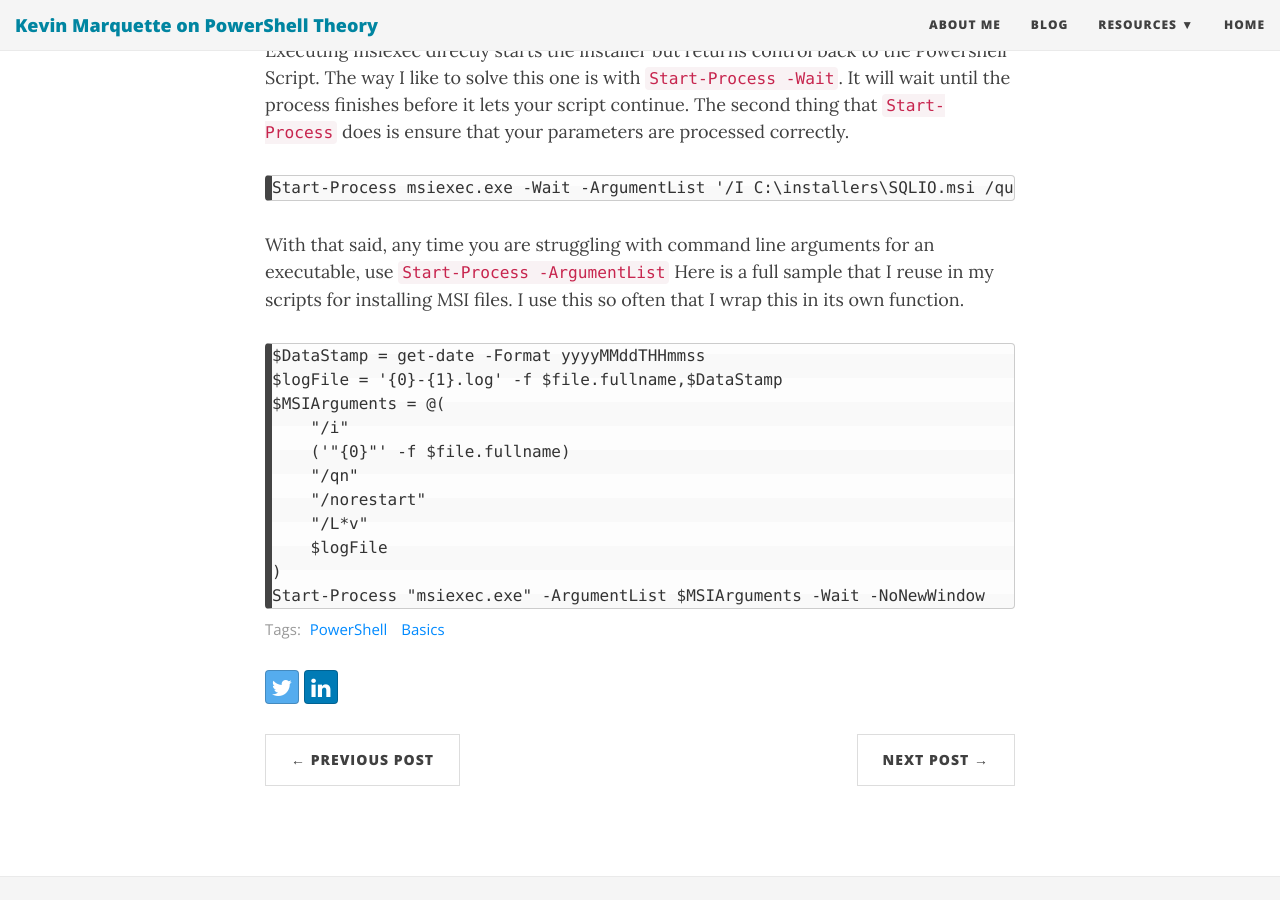
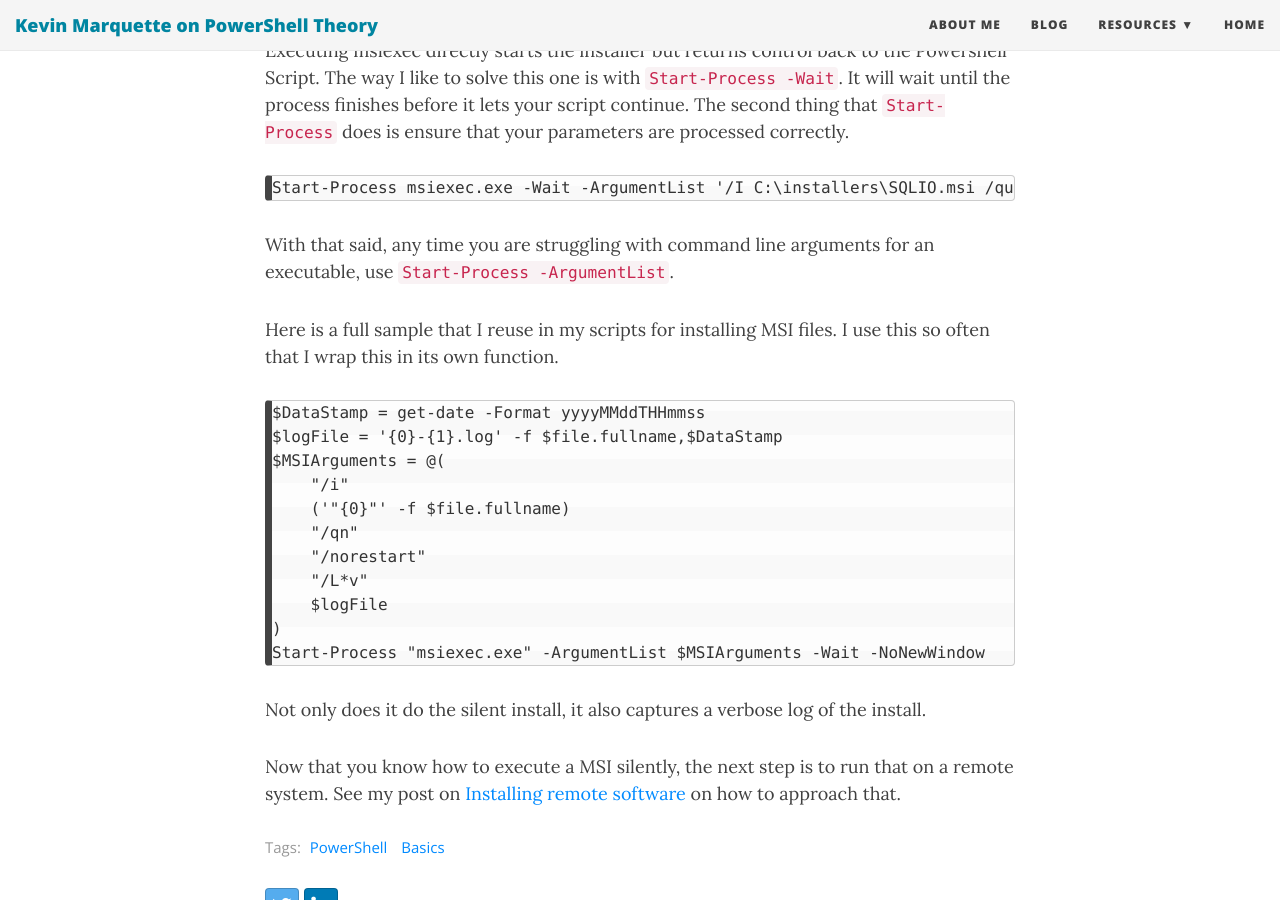
Before and after one commit to KevinMarquette/kevinmarquette.github.io, a Jekyll site: the page built from _posts/2016-10-21-powershell-installing-msi-files.md, in a window 1280 px wide and 900 px high, scrolled down 985 px. Built offline with Jekyll 4.4.1, drawn with Linux system fonts in a browser that asks for light colours; nearby versions of some CDN libraries.

Commit message:
add cross links

```diff
--- a/_posts/2016-10-21-powershell-installing-msi-files.md
+++ b/_posts/2016-10-21-powershell-installing-msi-files.md
@@ -5,55 +5,35 @@ date: 2016-10-21
 tags: [PowerShell,Basics]
 ---
 
-The nice thing about Powershell is that you can run any
-command line application from the shell.  That is a
-common way to install things. Calling the installer is
-often the same as double clicking on it. If you call
-an MSI, it will pop up and start the install.
+The nice thing about Powershell is that you can run any command line application from the shell. That is a common way to install things. Calling the installer is often the same as double clicking on it. If you call an MSI, it will pop up and start the install.
 
     .\SQLIO.msi
 
 
-You see that work but then you want it to run silently.
-Check for command line options with `/?` and see something
-promising. There is a `/quiet` option.
+You see that work but then you want it to run silently. Check for command line options with `/?` and see something promising. There is a `/quiet` option.
 
     .\SQLIO.msi /quiet
 
 
-It looks like it works. You see msiexec flash up into
-taskmanager but it does not actually install anything.
-Eventually you go online and find out that you need
-to pass it to `msiexec.exe` as an argument with other flags.
+It looks like it works. You see msiexec flash up into taskmanager but it does not actually install anything. Eventually you go online and find out that you need to pass it to `msiexec.exe` as an argument with other flags.
 
     msiexec.exe /I .\SQLIO.msi /quiet
 
 
-We are starring at the first common problem that can cause a
-lot of headache. This command is actually throwing an error
-but the `/quiet` flag is suppressing it. The message would
-basically say that it could not find the specified MSI file.
+We are starring at the first common problem that can cause a lot of headache. This command is actually throwing an error but the `/quiet` flag is suppressing it. The message would basically say that it could not find the specified MSI file.
 All we are missing is the full path to the MSI.
 
     msiexec.exe /I c:\installers\SQLIO.msi /quiet
 
 
-The next common issue that you run into is needing to wait
-for the installer to finish. Executing msiexec directly starts
-the installer but returns control back to the Powershell Script.
-The way I like to solve this one is with `Start-Process -Wait`.
-It will wait until the process finishes before it lets your
-script continue. The second thing that `Start-Process` does is
-ensure that your parameters are processed correctly.
+The next common issue that you run into is needing to wait for the installer to finish. Executing msiexec directly starts the installer but returns control back to the Powershell Script. The way I like to solve this one is with `Start-Process -Wait`. It will wait until the process finishes before it lets your script continue. The second thing that `Start-Process` does is ensure that your parameters are processed correctly.
 
     Start-Process msiexec.exe -Wait -ArgumentList '/I C:\installers\SQLIO.msi /quiet'
 
 
-With that said, any time you are struggling with command line
-arguments for an executable, use `Start-Process -ArgumentList`
-Here is a full sample that I reuse in my scripts for installing
-MSI files. I use this so often that I wrap this in its own function.
+With that said, any time you are struggling with command line arguments for an executable, use `Start-Process -ArgumentList`.
 
+Here is a full sample that I reuse in my scripts for installing MSI files. I use this so often that I wrap this in its own function.
 
     $DataStamp = get-date -Format yyyyMMddTHHmmss
     $logFile = '{0}-{1}.log' -f $file.fullname,$DataStamp
@@ -66,3 +46,7 @@ MSI files. I use this so often that I wrap this in its own function.
         $logFile
     )
     Start-Process "msiexec.exe" -ArgumentList $MSIArguments -Wait -NoNewWindow
+
+Not only does it do the silent install, it also captures a verbose log of the install.
+
+Now that you know how to execute a MSI silently, the next step is to run that on a remote system. See my post on [Installing remote software](https://kevinmarquette.github.io/2017-04-22-Powershell-installing-remote-software/?utm_source=blog&utm_medium=blog&utm_content=installingmsifiles) on how to approach that.
```
Also changed, not shown: _posts/2017-04-22-Powershell-installing-remote-software.md (+4 -4 lines), index.md (+3 -1 lines).
